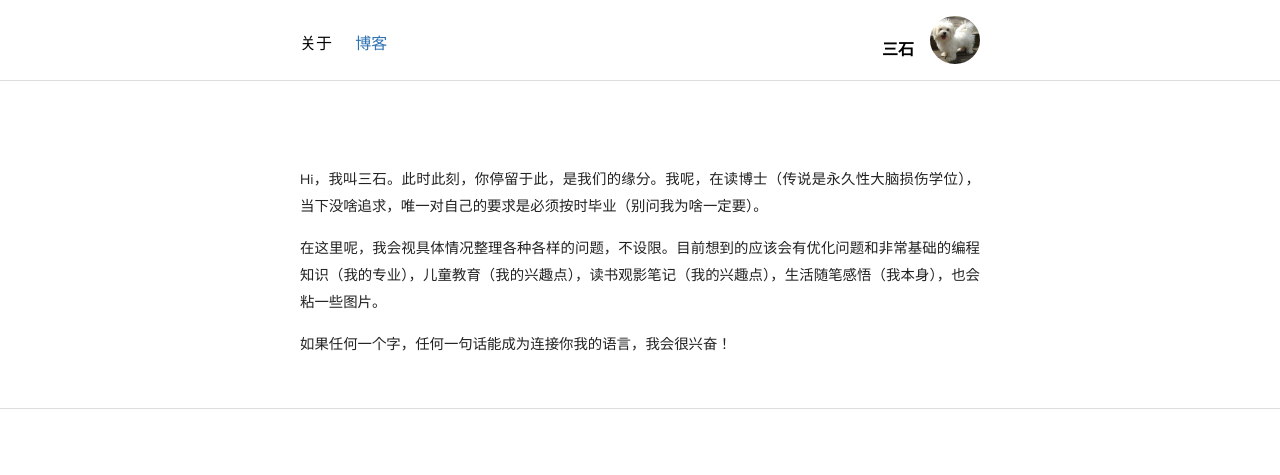
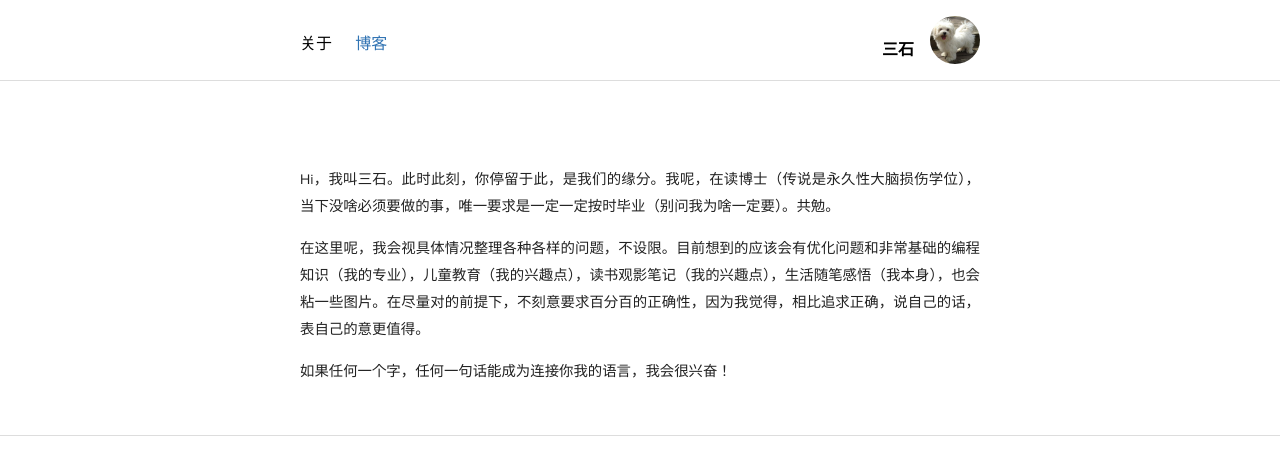
Before and after one commit to shirleysteve/1, a Jekyll site: the page built from index.html, in a window 1280 px wide. Shown: the top 475 px of the page. Built offline with Jekyll 4.4.1, drawn with Linux system fonts in a browser that asks for light colours; nearby versions of some CDN libraries.

Commit message:
Update index.html

```diff
--- a/index.html
+++ b/index.html
@@ -20,11 +20,11 @@ description: 透过现象看本质
   </h1>
 
   <p>
-Hi，我叫三石。此时此刻，你停留于此，是我们的缘分。我呢，在读博士（传说是永久性大脑损伤学位），当下没啥追求，唯一对自己的要求是必须按时毕业（别问我为啥一定要）。
+Hi，我叫三石。此时此刻，你停留于此，是我们的缘分。我呢，在读博士（传说是永久性大脑损伤学位），当下没啥必须要做的事，唯一要求是一定一定按时毕业（别问我为啥一定要）。共勉。
  </p>
 
  <p>
-在这里呢，我会视具体情况整理各种各样的问题，不设限。目前想到的应该会有优化问题和非常基础的编程知识（我的专业），儿童教育（我的兴趣点），读书观影笔记（我的兴趣点），生活随笔感悟（我本身），也会粘一些图片。
+在这里呢，我会视具体情况整理各种各样的问题，不设限。目前想到的应该会有优化问题和非常基础的编程知识（我的专业），儿童教育（我的兴趣点），读书观影笔记（我的兴趣点），生活随笔感悟（我本身），也会粘一些图片。在尽量对的前提下，不刻意要求百分百的正确性，因为我觉得，相比追求正确，说自己的话，表自己的意更值得。
  </p>
 
  <p>
```
